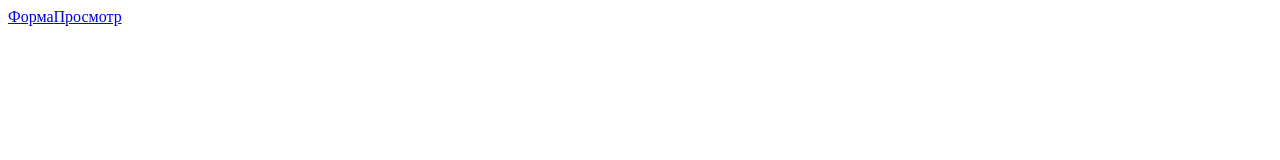
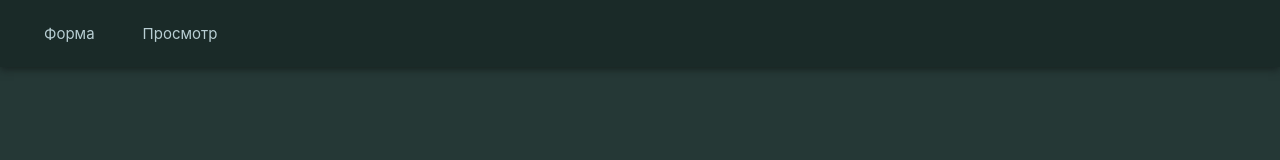
Before and after one commit to KatruxaGudkova/CustomDatePickerBuild, a plain HTML site: page index.html in a window 1280 px wide. Drawn offline with Linux system fonts and the light colour scheme.

Commit message:
Повторный деплой, устранение ошибки

```diff
--- a/index.html
+++ b/index.html
@@ -1 +1 @@
-<!doctype html><html lang="en"><head><meta charset="utf-8"/><link rel="icon" href="/favicon.svg"/><meta name="viewport" content="width=device-width,initial-scale=1"/><meta name="theme-color" content="#000000"/><title>Custom DatePicker</title><script defer="defer" src="/static/js/main.cbea6d47.js"></script><link href="/static/css/main.b15da600.css" rel="stylesheet"></head><body><div id="root"></div></body></html>
+<!doctype html><html lang="en"><head><meta charset="utf-8"/><link rel="icon" href="/favicon.svg"/><meta name="viewport" content="width=device-width,initial-scale=1"/><meta name="theme-color" content="#000000"/><title>Custom DatePicker</title><script defer="defer" src="/static/js/main.cbea6d47.js"></script><link href="/static/css/main.5d77c697.css" rel="stylesheet"></head><body><div id="root"></div></body></html>
```
